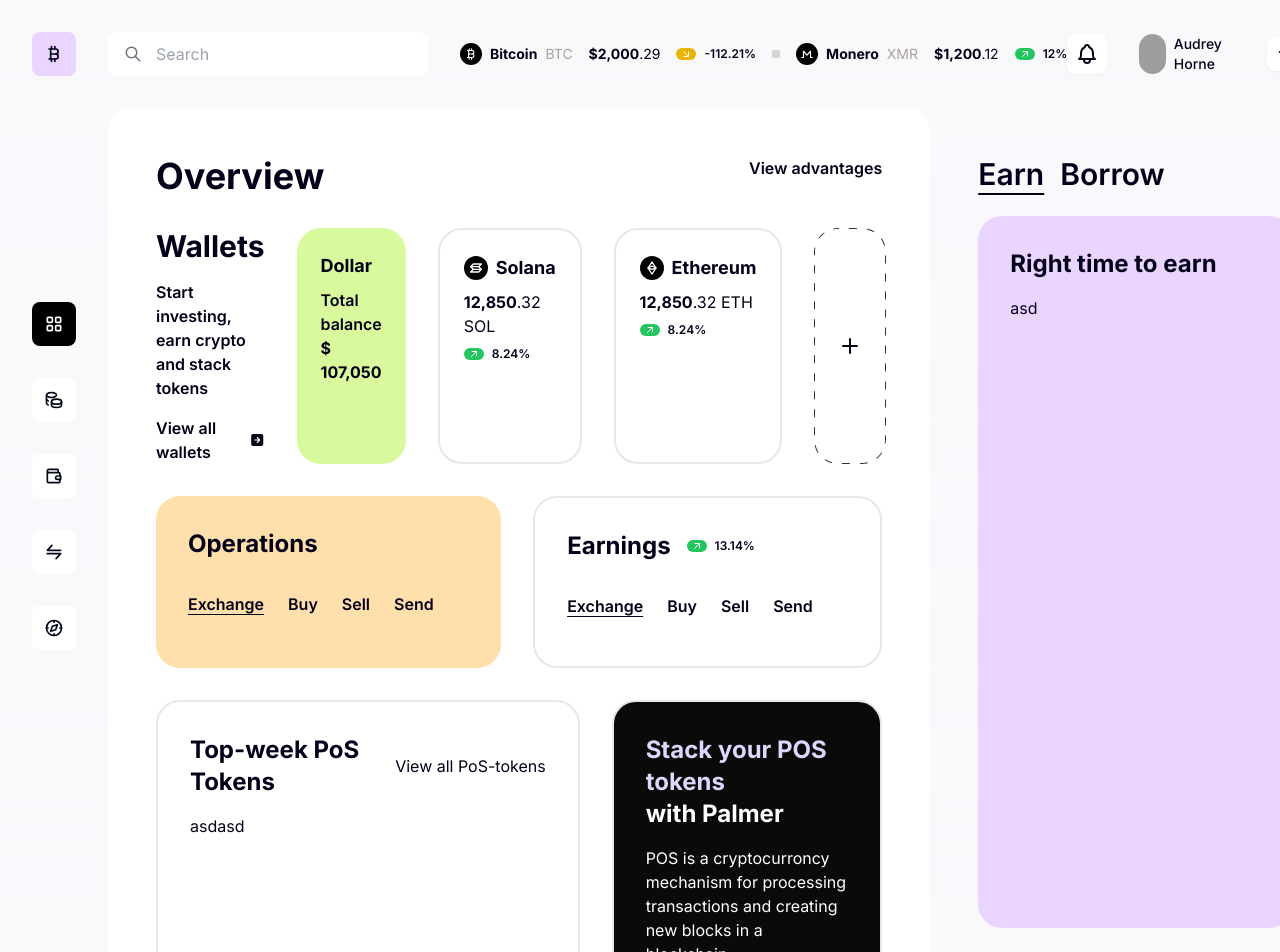
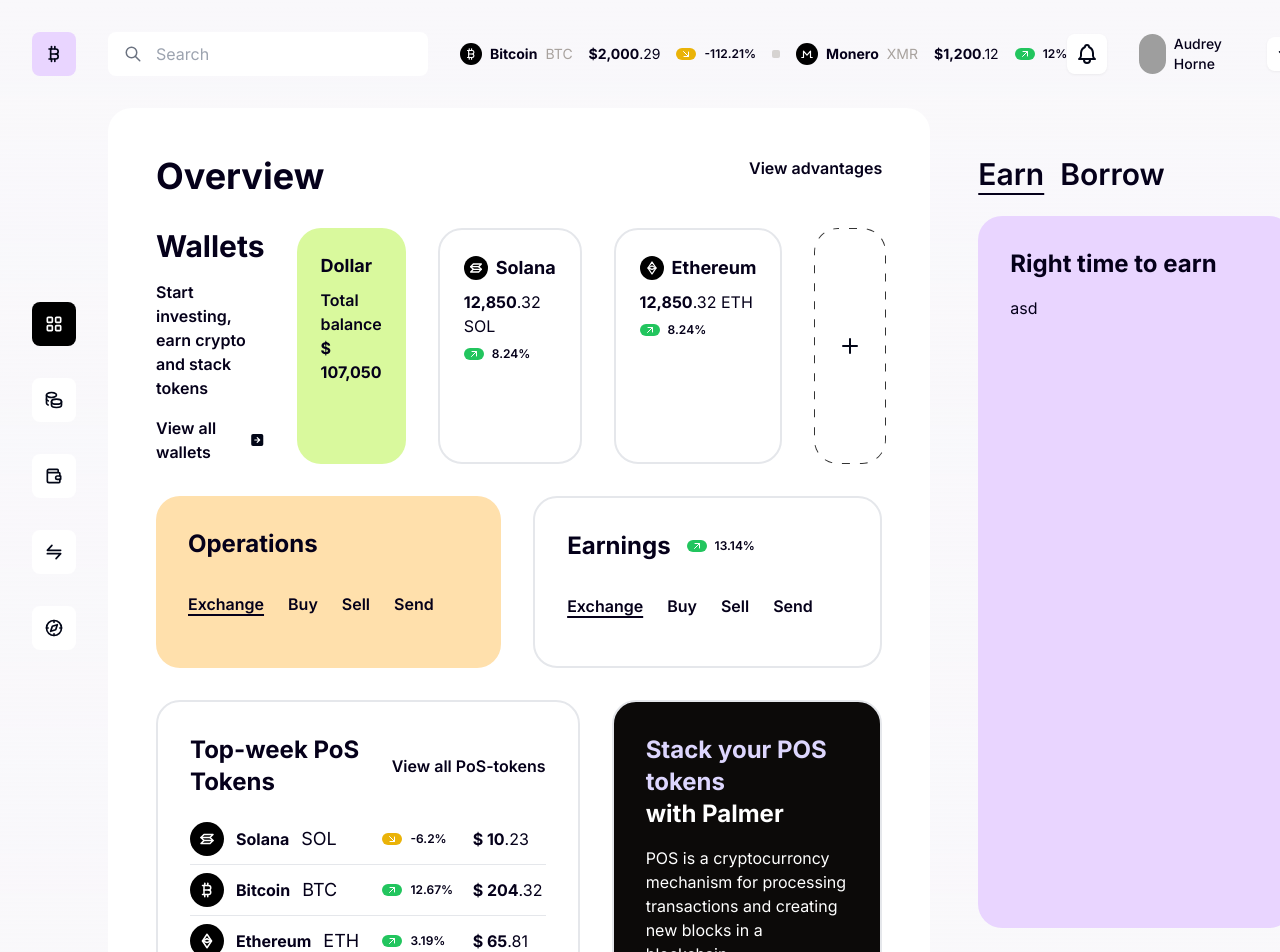
Before and after one commit to luisCislaghi/crypto-tailwind, a Next.js app: page /dashboard in a window 1280 px wide. Shown: the top 952 px of the page. Built offline with nearby package versions, Linux system fonts and the light colour scheme; grey boxes are pictures that could not be loaded.

Commit message:
add table

```diff
--- a/src/app/dashboard/page.tsx
+++ b/src/app/dashboard/page.tsx
@@ -2,9 +2,11 @@ import React from "react";
 import Card from "@/components/card";
 import { Wallets } from "./wallets";
 import Link from "next/link";
-import { DiffRender } from "./@header/coins";
+import { DiffRender, MoneyRender } from "./@header/coins";
+import { coins } from "@/app/coins";
 import { PageTitle } from "@/components/page-title";
 import { TbArrowDownRight } from "react-icons/tb";
+import Table from "@/components/table";
 
 const Dashboard: React.FC = ({}) => {
   return (
@@ -44,10 +46,61 @@ const Dashboard: React.FC = ({}) => {
             <>
               <Card
                 title="Top-week PoS Tokens"
-                extra={<div className="flex">View all PoS-tokens</div>}
+                extra={
+                  <div className="flex font-semibold">View all PoS-tokens</div>
+                }
                 className="w-7/12"
               >
-                asdasd
+                <Table
+                  showHeader={false}
+                  data={
+                    [
+                      { id: 1, coin: "sol", diff: -6.2, value: 10.23 },
+                      { id: 2, coin: "btc", diff: 12.67, value: 204.32 },
+                      { id: 3, coin: "eth", diff: 3.19, value: 64.81 },
+                    ] as {
+                      id: number;
+                      coin: keyof typeof coins;
+                      diff: number;
+                      value: number;
+                    }[]
+                  }
+                  columns={[
+                    {
+                      dataIndex: "coin",
+                      render: (_, row) => {
+                        return (
+                          <div className="flex items-center gap-3">
+                            <div className="rounded-full bg-black p-2">
+                              {coins[row.coin].icon({
+                                color: "white",
+                                size: 18,
+                              })}
+                            </div>
+                            <span className="font-bold">
+                              {coins[row.coin].name}
+                            </span>
+                            <span className="text-lg">
+                              {coins[row.coin].code.toUpperCase()}
+                            </span>
+                          </div>
+                        );
+                      },
+                    },
+                    {
+                      dataIndex: "diff",
+                      render: (_, row) => {
+                        return <DiffRender value={row.diff} />;
+                      },
+                    },
+                    {
+                      dataIndex: "value",
+                      render: (_, row) => {
+                        return <MoneyRender value={row.value} prefix="$ " />;
+                      },
+                    },
+                  ]}
+                />
               </Card>
               <Card
                 className="flex-1 bg-stone-950"
@@ -107,7 +160,9 @@ const Dashboard: React.FC = ({}) => {
 const Extra = () => {
   return (
     <ul className="flex flex-nowrap gap-6">
-      <li className="font-semibold underline underline-offset-4">Exchange</li>
+      <li className="font-semibold underline decoration-2 underline-offset-4">
+        Exchange
+      </li>
       <li className="font-semibold">Buy</li>
       <li className="font-semibold">Sell </li>
       <li className="font-semibold">Send</li>
--- /dev/null
+++ b/src/components/table/index.tsx
@@ -0,0 +1,59 @@
+import { AnyObject } from "@/util/type";
+import React, { FC, Key, ReactNode } from "react";
+
+export type ColumnType<T> = {
+  title?: ReactNode;
+  dataIndex: string;
+  render?: (value: string | number, row: T) => ReactNode;
+};
+
+export type TableProps<T> = {
+  data: T[];
+  columns: ColumnType<T>[];
+  rowKey?: ((row: T) => Key) | string;
+  showHeader?: boolean;
+};
+
+export const Table = <T extends AnyObject = AnyObject>(
+  props: TableProps<T>,
+) => {
+  const { data, columns, showHeader = true, rowKey = "id" } = props;
+  const defaultRender = (value: string | number, row: T) => value;
+  return (
+    <>
+      <table className="w-full">
+        {showHeader && (
+          <thead>
+            <tr>
+              {columns.map((e) => {
+                return <th>{e.title}</th>;
+              })}
+            </tr>
+          </thead>
+        )}
+        <tbody>
+          {data.map((item, index) => {
+            return (
+              <tr
+                className="border-b border-gray-200 last:border-none"
+                key={typeof rowKey === "string" ? item[rowKey] : rowKey(item)}
+              >
+                {columns.map((e) => {
+                  return (
+                    <td className="p-2 first:pl-0 last:pr-0">
+                      {e.render
+                        ? e.render(item[e.dataIndex], item)
+                        : defaultRender(item[e.dataIndex], item)}
+                    </td>
+                  );
+                })}
+              </tr>
+            );
+          })}
+        </tbody>
+      </table>
+    </>
+  );
+};
+
+export default Table;
--- /dev/null
+++ b/src/util/type.ts
@@ -0,0 +1 @@
+export type AnyObject = Record<PropertyKey, any>;
```
